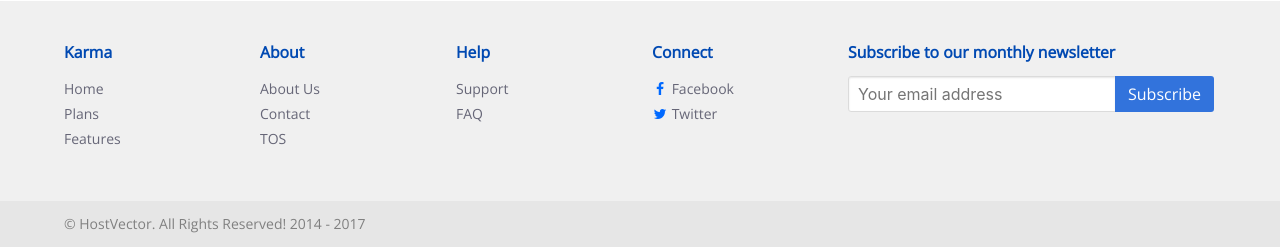
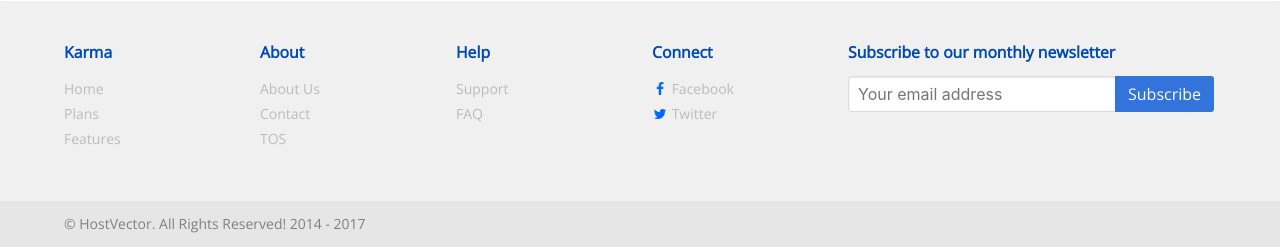
Before and after one commit to codevectorin/hostvector, a PHP site: page /index.html in a window 1280 px wide. Shown: the part 3105-3352 px from the top of the page. Run offline with PHP 8.4, Linux system fonts and the light colour scheme; some libraries are stand-ins or nearby versions; some web fonts are replaced.

Commit message:
Revert "Auto stash before merge of "master" and "origin/master""
This reverts commit 97f86107ee0a5792e3efec531db4ef05e6d8ad8a.

```diff
--- a/assets/css/custom.css
+++ b/assets/css/custom.css
@@ -34,6 +34,7 @@
     background-position: 0 50%;
     background-size: 100% auto;
     background-size: cover;
+
     border-radius: 0px;
     height: 64px;
     width: 100%;
@@ -448,7 +449,7 @@ font-family: open sans;
 }
 
 .footer a {
-  color: #667;
+  color: #9999;
   display: block;
   vertical-align: middle;
 }
```
